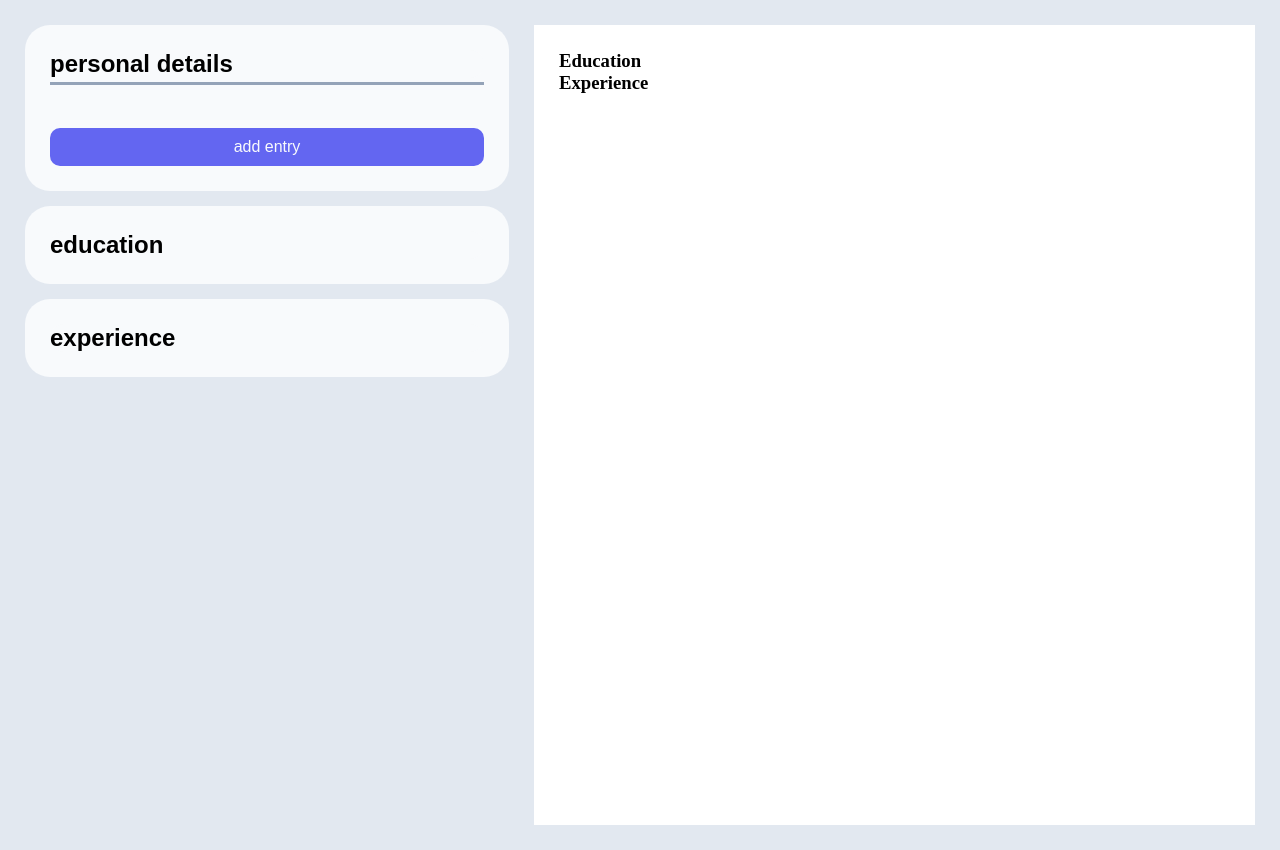
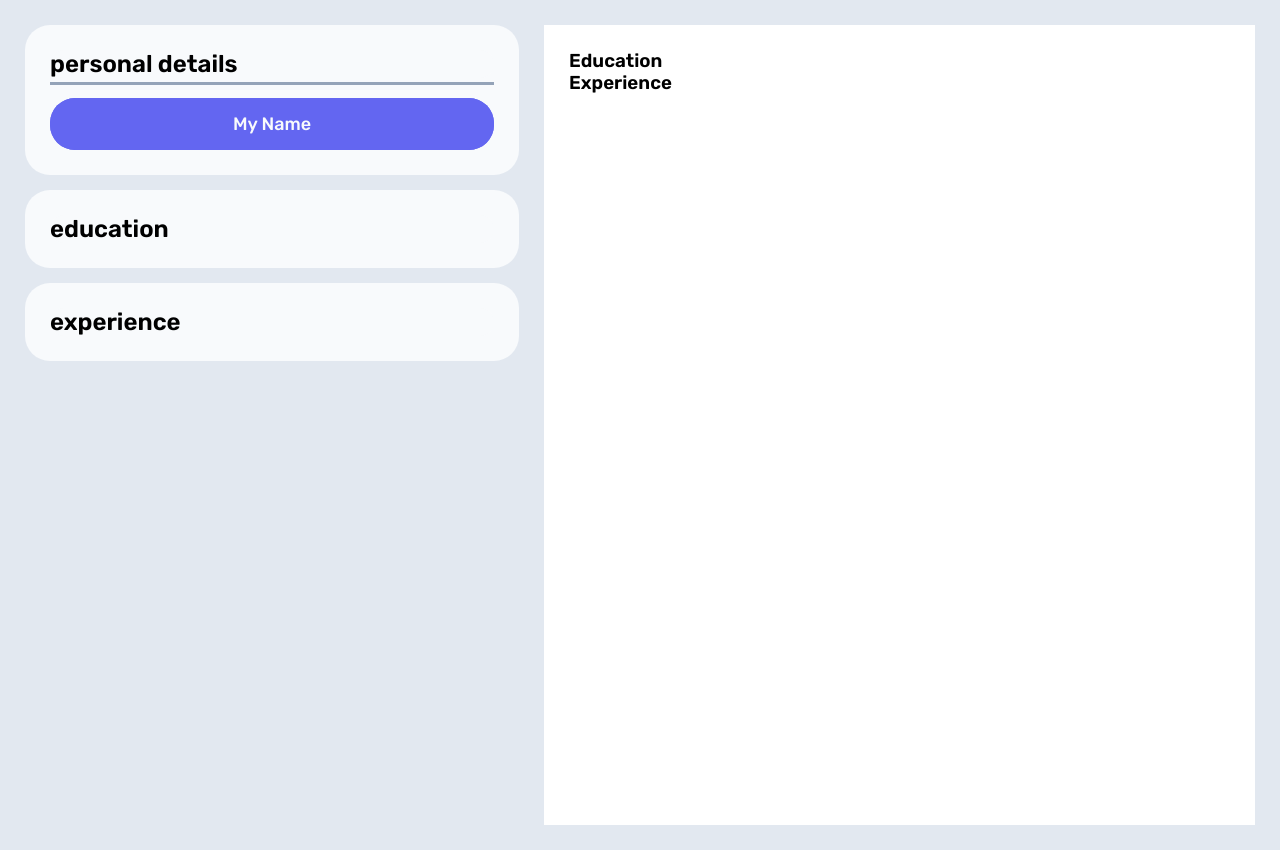
Before and after one commit to yipqp/cv-application, a React (Vite) app: page / in a window 1280 px wide. Built offline with nearby package versions, Linux system fonts and the light colour scheme.

Commit message:
Update UI

```diff
--- a/src/App.css
+++ b/src/App.css
@@ -1,6 +1,9 @@
+@import url("https://fonts.googleapis.com/css2?family=Rubik:wght@400;500;600&display=swap");
+
 * {
   margin: 0;
   padding: 0;
+  font-family: "Rubik", sans-serif;
 }
 
 :root {
--- a/src/App.jsx
+++ b/src/App.jsx
@@ -4,7 +4,19 @@ import FormContainer from "./components/FormContainer";
 import ResumeDisplay from "./components/ResumeDisplay";
 
 function App() {
+  const defaultProfileValues = {
+    id: "user-profile",
+    firstName: "My",
+    lastName: "Name",
+    email: "",
+    phoneNum: "",
+  };
+
+  const personalProfileMap = new Map();
+  personalProfileMap.set("user-profile", defaultProfileValues);
+
   const [personalInfo, setPersonalInfo] = useState(null);
+  const [personalProfile, setPersonalProfile] = useState(personalProfileMap);
   const [educationInfo, setEducationInfo] = useState(null);
   const [educationEntries, setEducationEntries] = useState(new Map());
   const [experienceInfo, setExperienceInfo] = useState(null);
@@ -15,6 +27,8 @@ function App() {
       <FormContainer
         handlePersonal={setPersonalInfo}
         personalInfo={personalInfo}
+        personalProfile={personalProfile}
+        handlePersonalProfile={setPersonalProfile}
         handleEducation={setEducationInfo}
         educationInfo={educationInfo}
         handleEducationEntries={setEducationEntries}
--- a/src/components/FormContainer.jsx
+++ b/src/components/FormContainer.jsx
@@ -38,6 +38,8 @@ const FormContainer = (props) => {
         }}
         formData={props.personalInfo}
         onChange={props.handlePersonal}
+        formEntries={props.personalProfile}
+        setFormEntries={props.handlePersonalProfile}
       ></Section>
       <Section
         title="education"
@@ -48,8 +50,8 @@ const FormContainer = (props) => {
           activeIndex === 1 ? setActiveIndex(-1) : setActiveIndex(1);
         }}
         formData={props.educationInfo}
+        onChange={props.handleEducation}
         formEntries={props.educationEntries}
-        onChange={props.handleEducation}
         setFormEntries={props.handleEducationEntries}
       ></Section>
       <Section
@@ -61,8 +63,8 @@ const FormContainer = (props) => {
           activeIndex === 2 ? setActiveIndex(-1) : setActiveIndex(2);
         }}
         formData={props.experienceInfo}
+        onChange={props.handleExperience}
         formEntries={props.experienceEntries}
-        onChange={props.handleExperience}
         setFormEntries={props.handleExperienceEntries}
       ></Section>
     </div>
--- a/src/components/Section.jsx
+++ b/src/components/Section.jsx
@@ -3,8 +3,9 @@ import SectionForm from "./SectionForm";
 import "../styles/Section.css";
 
 const Section = (props) => {
+  const isPersonalDetails = props.title === "personal details";
   const [activeEntryIndex, setActiveEntryIndex] = useState("");
-  const expandContainer = props.isShown ? "show" : "hide";
+  const showClass = props.isShown ? "show" : "hide";
   const handleCancel = () => {
     setActiveEntryIndex("");
   };
@@ -13,10 +14,16 @@ const Section = (props) => {
       <button onClick={props.onClick} className="card-header">
         <h2 className={props.isShown ? "underline" : ""}>{props.title}</h2>
       </button>
-      <div className={expandContainer}>
-        {props.formEntries &&
-          Array.from(props.formEntries.values()).map((entry) => (
-            <div key={entry.id}>
+      <div className={`entries-container ${showClass}`}>
+        {Array.from(props.formEntries.values()).map((entry) => (
+          <div
+            className={
+              isPersonalDetails
+                ? "entry-container add-container"
+                : "entry-container"
+            }
+            key={entry.id}
+          >
             <button
               onClick={() => {
                 if (activeEntryIndex === entry.id) {
@@ -27,19 +34,25 @@ const Section = (props) => {
                   props.onChange(entry);
                 }
               }}
-                className={`${expandContainer} entry-header`}
+              className={
+                isPersonalDetails ? "add-entry" : `entry-header ${showClass}`
+              }
             >
               {
-                  Object.values(
+                isPersonalDetails
+                  ? `${Object.values(entry)[1]}  ${
+                      Object.values(entry)[2]
+                    }` /* in user profile, title of card is first and last name */
+                  : Object.values(
                       entry
-                  )[1] /* title of card is the property after id */
+                    )[1] /* title of card is the first input name */
               }
             </button>
             <SectionForm
+              show={props.isShown && activeEntryIndex === `${entry.id}`}
               formGroups={props.formGroups}
               className={props.className}
               onChange={props.onChange}
-                show={props.isShown && activeEntryIndex === `${entry.id}`}
               formData={props.formData}
               formEntries={props.formEntries}
               setFormEntries={props.setFormEntries}
@@ -49,8 +62,10 @@ const Section = (props) => {
             ></SectionForm>
           </div>
         ))}
+        {props.title !== "personal details" ? (
+          <div className="entry-container add-container">
             <button
-          className={`add-entry ${expandContainer}`}
+              className={`add-entry ${showClass}`}
               onClick={() => {
                 if (activeEntryIndex === `${props.title}-add`) {
                   setActiveEntryIndex("");
@@ -60,7 +75,7 @@ const Section = (props) => {
                 }
               }}
             >
-          add entry
+              {isPersonalDetails ? `profile` : "add entry"}
             </button>
             <SectionForm
               show={props.isShown && activeEntryIndex === `${props.title}-add`}
@@ -75,6 +90,10 @@ const Section = (props) => {
               id="add"
             ></SectionForm>
           </div>
+        ) : (
+          <></>
+        )}
+      </div>
     </div>
   );
 };
--- a/src/components/SectionForm.jsx
+++ b/src/components/SectionForm.jsx
@@ -2,7 +2,7 @@ import "../styles/SectionForm.css";
 import { v4 as uuidv4 } from "uuid";
 
 function SectionForm(props) {
-  const showClass = props.show ? "show" : "";
+  const showClass = props.show ? "show-form" : "";
 
   const handleChange = (e) => {
     const { name, value } = e.target;
@@ -13,13 +13,22 @@ function SectionForm(props) {
     e.preventDefault();
     const formData = new FormData(e.target);
     const entries = formData.entries();
-    const objID = props.id === "add" ? `${props.title}-${uuidv4()}` : props.id;
+    let objID;
+
+    if (props.title === "personal details") {
+      objID = "user-profile";
+    } else if (props.id === "add") {
+      objID = `${props.title}-${uuidv4()}`;
+    } else {
+      objID = props.id;
+    }
     let newFormEntry = { id: objID };
     for (const val of entries) {
       newFormEntry = { ...newFormEntry, [val[0]]: val[1] };
     }
-    props.setFormEntries?.(new Map(props.formEntries.set(objID, newFormEntry)));
+    props.setFormEntries(new Map(props.formEntries.set(objID, newFormEntry)));
     handleReset(e);
+    props.onCancel();
   };
 
   const handleDelete = () => {
@@ -93,13 +102,7 @@ function SectionForm(props) {
         >
           cancel
         </button>
-        <button
-          type="submit"
-          className="save-button"
-          onClick={() => {
-            props.onCancel();
-          }}
-        >
+        <button type="submit" className="save-button">
           save
         </button>
       </div>
--- a/src/styles/Section.css
+++ b/src/styles/Section.css
@@ -2,6 +2,7 @@
   --section-bgc: #f8fafc;
   --header-underline-bgc: #94a3b8;
   --add-entry-bgc: #6366f1;
+  --entry-bgc: #6366f1;
 }
 
 .section-container {
@@ -23,19 +24,46 @@
   min-width: 225px;
 }
 
-.add-entry {
-  display: none;
-  width: 100%;
+.entry-container {
+  display: flex;
+  flex-flow: column;
+  border-radius: 25px;
+  border: 3px solid var(--header-underline-bgc);
+}
+
+.add-container {
+  border: none;
   background-color: var(--add-entry-bgc);
   color: var(--section-bgc);
 }
 
+.entry-header,
+.add-entry {
+  font-size: 18px;
+  font-family: "Rubik", sans-serif;
+  background-color: inherit;
+  min-width: 100%;
+  font-weight: 500;
+}
+
+.add-entry {
+  background-color: var(--add-entry-bgc);
+  color: var(--section-bgc);
+  border-radius: 25px;
+}
+
 .show {
-  display: block;
+  display: flex;
 }
 
 .hide {
   display: none;
+}
+
+.entries-container {
+  margin-top: 20px;
+  flex-flow: column;
+  gap: 25px;
 }
 
 h2 {
--- a/src/styles/SectionForm.css
+++ b/src/styles/SectionForm.css
@@ -1,26 +1,26 @@
-@import url("https://fonts.googleapis.com/css2?family=Rubik&display=swap");
-
 :root {
   --input-bgc: #e2e8f0;
 }
 
 form {
   display: grid;
-  font-family: "Rubik", sans-serif;
   max-height: 0;
   transform: scaleY(0);
   transform-origin: top;
   opacity: 0;
-  transition: opacity 0.2s linear, transform 0.25s ease-in-out,
-    max-height 0.25s ease-in-out, margin-top 0.25s linear;
+  transition: opacity 0.2s linear, transform 0.2s ease-in-out,
+    max-height 0.2s ease-in-out, margin-top 0.2s linear,
+    padding 0.2s ease-in-out;
   gap: 20px;
+  margin-top: 0px;
 }
 
-.show {
+.show-form {
   margin-top: 25px;
   max-height: 500px;
   transform: scaleY(1);
   opacity: 1;
+  padding: 0 20px 20px;
 }
 
 label {
@@ -66,7 +66,7 @@ textarea {
 button {
   border: none;
   border-radius: 10px;
-  padding: 10px 25px;
+  padding: 15px 25px;
   font-size: 1rem;
 }
 
```
Lines whose indentation alone changed are shown as unchanged.
